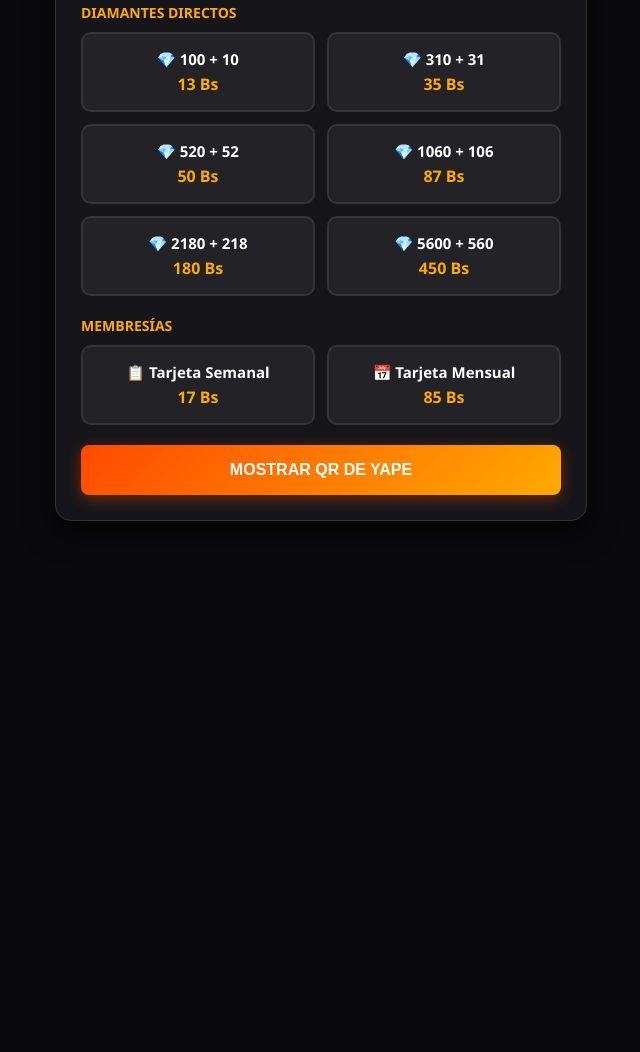
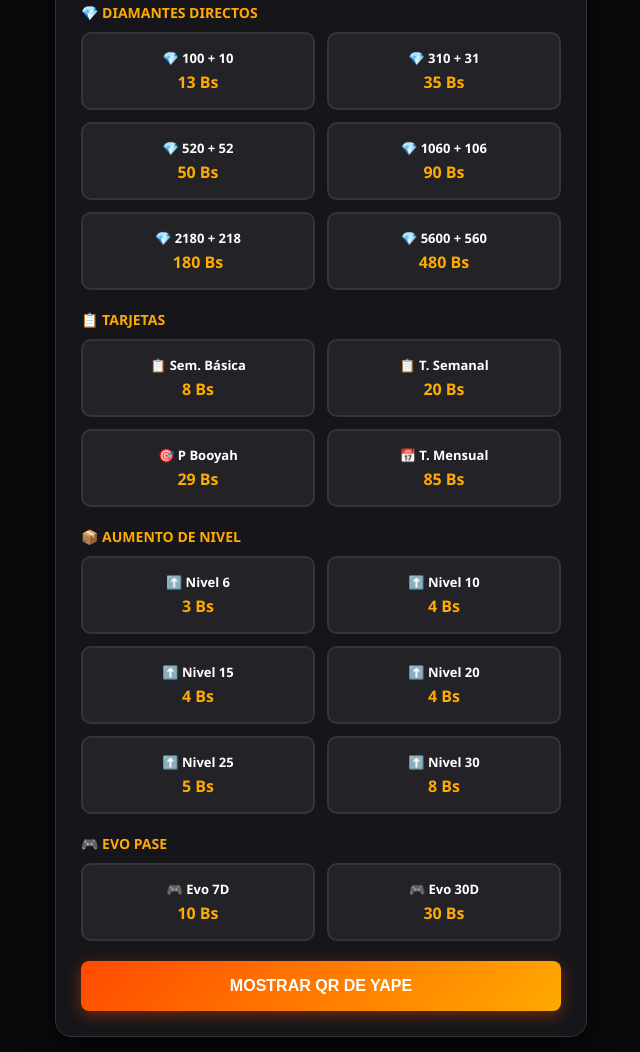
Before and after one commit to asiaporciempre-a11y/free-fire-recargas, a plain HTML site: page index.html in a window 1280 px wide. Shown: the part 231-1283 px from the top of the page, without its empty margins (319-959 px from the left). Before the commit the page ends 800 px from the top, so only its background shows below. Drawn offline with Linux system fonts and the light colour scheme.

Commit message:
Actualizar precios y agregar nuevos paquetes (Tarjetas, Aumento de Nivel, Evo Pase)

```diff
--- a/index.html
+++ b/index.html
@@ -98,9 +98,9 @@
             border-color: var(--primary);
             background: rgba(255, 170, 0, 0.1);
         }
-        .package-card .diamonds {
+        .package-card .name {
             display: block;
-            font-size: 15px;
+            font-size: 13px;
             font-weight: bold;
             margin-bottom: 4px;
         }
@@ -184,44 +184,94 @@
     </div>
 
     <!-- Paquetes de Diamantes -->
-    <div class="section-title">Diamantes Directos</div>
+    <div class="section-title">💎 Diamantes Directos</div>
     <div class="grid-packages">
-        <div class="package-card" onclick="selectPackage(this, '100 + 10 Regalo', 13)">
-            <span class="diamonds">💎 100 + 10</span>
+        <div class="package-card" onclick="selectPackage(this, '100 + 10 Bonus', 13)">
+            <span class="name">💎 100 + 10</span>
             <span class="price">13 Bs</span>
         </div>
-        <div class="package-card" onclick="selectPackage(this, '310 + 31 Regalo', 35)">
-            <span class="diamonds">💎 310 + 31</span>
+        <div class="package-card" onclick="selectPackage(this, '310 + 31 Bonus', 35)">
+            <span class="name">💎 310 + 31</span>
             <span class="price">35 Bs</span>
         </div>
-        <div class="package-card" onclick="selectPackage(this, '520 + 52 Regalo', 50)">
-            <span class="diamonds">💎 520 + 52</span>
+        <div class="package-card" onclick="selectPackage(this, '520 + 52 Bonus', 50)">
+            <span class="name">💎 520 + 52</span>
             <span class="price">50 Bs</span>
         </div>
-        <div class="package-card" onclick="selectPackage(this, '1060 + 106 Regalo', 87)">
-            <span class="diamonds">💎 1060 + 106</span>
-            <span class="price">87 Bs</span>
+        <div class="package-card" onclick="selectPackage(this, '1060 + 106 Bonus', 90)">
+            <span class="name">💎 1060 + 106</span>
+            <span class="price">90 Bs</span>
         </div>
-        <div class="package-card" onclick="selectPackage(this, '2180 + 218 Regalo', 180)">
-            <span class="diamonds">💎 2180 + 218</span>
+        <div class="package-card" onclick="selectPackage(this, '2180 + 218 Bonus', 180)">
+            <span class="name">💎 2180 + 218</span>
             <span class="price">180 Bs</span>
         </div>
-        <div class="package-card" onclick="selectPackage(this, '5600 + 560 Regalo', 450)">
-            <span class="diamonds">💎 5600 + 560</span>
-            <span class="price">450 Bs</span>
+        <div class="package-card" onclick="selectPackage(this, '5600 + 560 Bonus', 480)">
+            <span class="name">💎 5600 + 560</span>
+            <span class="price">480 Bs</span>
         </div>
     </div>
 
-    <!-- Tarjetas Especiales -->
-    <div class="section-title">Membresías</div>
+    <!-- Tarjetas -->
+    <div class="section-title">📋 Tarjetas</div>
     <div class="grid-packages">
-        <div class="package-card" onclick="selectPackage(this, 'Tarjeta Semanal', 17)">
-            <span class="diamonds">📋 Tarjeta Semanal</span>
-            <span class="price">17 Bs</span>
+        <div class="package-card" onclick="selectPackage(this, 'Semanal Básica', 8)">
+            <span class="name">📋 Sem. Básica</span>
+            <span class="price">8 Bs</span>
+        </div>
+        <div class="package-card" onclick="selectPackage(this, 'Tarjeta Semanal', 20)">
+            <span class="name">📋 T. Semanal</span>
+            <span class="price">20 Bs</span>
+        </div>
+        <div class="package-card" onclick="selectPackage(this, 'Tarjeta P Booyah', 29)">
+            <span class="name">🎯 P Booyah</span>
+            <span class="price">29 Bs</span>
         </div>
         <div class="package-card" onclick="selectPackage(this, 'Tarjeta Mensual', 85)">
-            <span class="diamonds">📅 Tarjeta Mensual</span>
+            <span class="name">📅 T. Mensual</span>
             <span class="price">85 Bs</span>
+        </div>
+    </div>
+
+    <!-- Paquetes de Aumento -->
+    <div class="section-title">📦 Aumento de Nivel</div>
+    <div class="grid-packages">
+        <div class="package-card" onclick="selectPackage(this, 'Aumento Nivel 6', 3)">
+            <span class="name">⬆️ Nivel 6</span>
+            <span class="price">3 Bs</span>
+        </div>
+        <div class="package-card" onclick="selectPackage(this, 'Aumento Nivel 10', 4)">
+            <span class="name">⬆️ Nivel 10</span>
+            <span class="price">4 Bs</span>
+        </div>
+        <div class="package-card" onclick="selectPackage(this, 'Aumento Nivel 15', 4)">
+            <span class="name">⬆️ Nivel 15</span>
+            <span class="price">4 Bs</span>
+        </div>
+        <div class="package-card" onclick="selectPackage(this, 'Aumento Nivel 20', 4)">
+            <span class="name">⬆️ Nivel 20</span>
+            <span class="price">4 Bs</span>
+        </div>
+        <div class="package-card" onclick="selectPackage(this, 'Aumento Nivel 25', 5)">
+            <span class="name">⬆️ Nivel 25</span>
+            <span class="price">5 Bs</span>
+        </div>
+        <div class="package-card" onclick="selectPackage(this, 'Aumento Nivel 30', 8)">
+            <span class="name">⬆️ Nivel 30</span>
+            <span class="price">8 Bs</span>
+        </div>
+    </div>
+
+    <!-- Evo Pase -->
+    <div class="section-title">🎮 Evo Pase</div>
+    <div class="grid-packages">
+        <div class="package-card" onclick="selectPackage(this, 'Evo Pase 7D', 10)">
+            <span class="name">🎮 Evo 7D</span>
+            <span class="price">10 Bs</span>
+        </div>
+        <div class="package-card" onclick="selectPackage(this, 'Evo Pase 30D', 30)">
+            <span class="name">🎮 Evo 30D</span>
+            <span class="price">30 Bs</span>
         </div>
     </div>
 
@@ -269,7 +319,7 @@
             return;
         }
         if (selectedPrice === 0) {
-            alert('Por favor, selecciona un paquete de diamantes o membresía.');
+            alert('Por favor, selecciona un paquete.');
             return;
         }
 
@@ -279,7 +329,7 @@
         document.getElementById('qr-container').scrollIntoView({ behavior: 'smooth' });
 
         // Mensaje automático con los datos del cliente
-        const mensajeTexto = `¡Hola Hugo! Acabo de hacer un Yapeo de ${selectedPrice} Bs por el paquete: *${selectedName}*.
+        const mensajeTexto = `¡Hola Hugo! Acabo de hacer un Yapeo de ${selectedPrice} Bs por: *${selectedName}*.
 
 🎮 *ID de Free Fire:* ${playerId}
 
```
